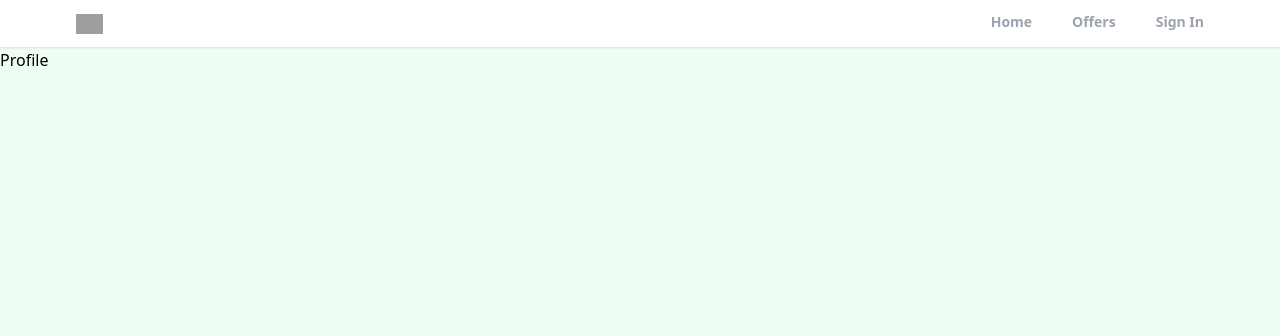
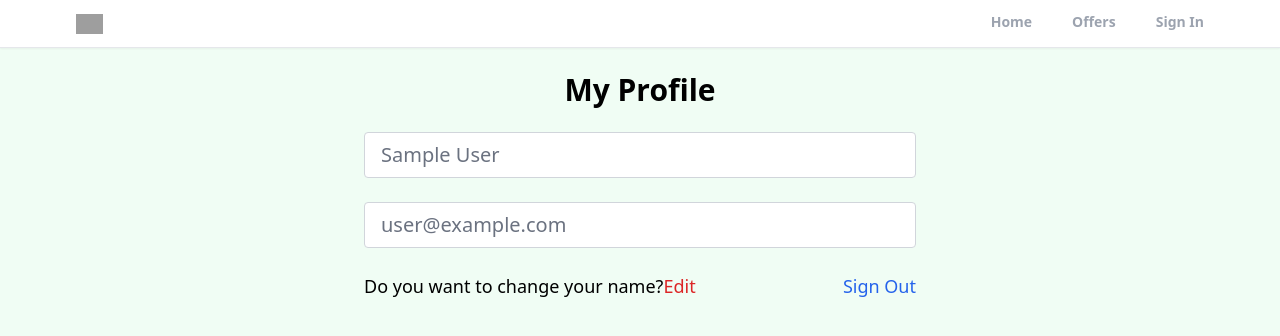
Before and after one commit to sahinmallik/realtor, a React (Create React App) app: page /profile in a window 1280 px wide. Shown: the top 336 px of the page. Built offline with nearby package versions, Linux system fonts and the light colour scheme; no server answers; sample sign-in values are in the browser's storage; grey boxes are pictures that could not be loaded; the HTML template or start-up script is replaced by a standard one.

Commit message:
Creating the profile and the custom hook to protect the login functionality

```diff
--- a/src/App.js
+++ b/src/App.js
@@ -8,6 +8,7 @@
 import Header from "./components/Header";
 import { ToastContainer } from "react-toastify";
 import "react-toastify/dist/ReactToastify.css";
+import PrivateRoute from "./components/PrivateRoute";
 
 function App() {
   return (
@@ -16,8 +17,11 @@
         <Header />
         <Routes>
           <Route path="/" element={<Home />} />
-          <Route path="/profile" element={<Profile />} />
+          <Route path="/profile" element={<PrivateRoute />}>
+            <Route path="/profile" element={<Profile />} />
+          </Route>
           <Route path="/offers" element={<Offers />} />
+
           <Route path="/sign-in" element={<SignIn />} />
           <Route path="/sign-up" element={<SignUp />} />
           <Route path="/forgot-password" element={<ForgotPassword />} />
--- /dev/null
+++ b/src/components/PrivateRoute.jsx
@@ -0,0 +1,10 @@
+import React from "react";
+import { Navigate, Outlet } from "react-router";
+import { useAuthStatus } from "../hooks/useAuthStatus";
+
+export default function PrivateRoute() {
+  const { loggedIn, checkingStatus } = useAuthStatus();
+  if (checkingStatus) return <h3>Loading...</h3>;
+  if (!loggedIn) return <Navigate to="/sign-in" />;
+  return <Outlet />;
+}
--- /dev/null
+++ b/src/hooks/useAuthStatus.jsx
@@ -0,0 +1,18 @@
+import { getAuth, onAuthStateChanged } from "firebase/auth";
+import { useEffect, useState } from "react";
+
+export function useAuthStatus() {
+  const [loggedIn, setLoggedIn] = useState(false);
+  const [checkingStatus, setCheckingStatus] = useState(true);
+
+  useEffect(() => {
+    const auth = getAuth();
+    onAuthStateChanged(auth, (user) => {
+      if (user) {
+        setLoggedIn(true);
+      }
+      setCheckingStatus(false);
+    });
+  });
+  return { loggedIn, checkingStatus };
+}
--- a/src/pages/Profile.jsx
+++ b/src/pages/Profile.jsx
@@ -1,5 +1,60 @@
-import React from "react";
+import { getAuth } from "firebase/auth";
+import React, { useState } from "react";
+import { useNavigate } from "react-router";
 
 export default function Profile() {
-  return <div>Profile</div>;
+  const auth = getAuth();
+  const navigate = useNavigate();
+  const [formData, setFormdata] = useState({
+    name: auth.currentUser.displayName,
+    email: auth.currentUser.email,
+  });
+  const { name, email } = formData;
+
+  const onLogOut = () => {
+    auth.signOut();
+    navigate("/");
+  };
+
+  return (
+    <section className="flex flex-col items-center justify-center max-w-6xl mx-auto">
+      <h1 className="mt-6 text-3xl font-bold text-center">My Profile</h1>
+      <div className="w-full md:w-[50%] mt-6 px-3">
+        <form>
+          {/* input field with the value of the variable "name" disabled and with a specific style. */}
+          <input
+            type="text"
+            id="name"
+            value={name}
+            disabled
+            className="w-full px-4 py-2 mb-6 text-xl text-gray-500 transition ease-in-out bg-white border-gray-300 rounded"
+          />
+
+          {/* input field with the value of the variable "email" disabled and with a specific style. */}
+
+          <input
+            type="email"
+            id="email"
+            value={email}
+            disabled
+            className="w-full px-4 py-2 mb-6 text-xl text-gray-500 transition ease-in-out bg-white border-gray-300 rounded"
+          />
+          <div className="flex justify-between mb-6 text-sm whitespace-nowrap sm:text-lg">
+            <p className="flex items-center">
+              Do you want to change your name?
+              <span className="text-red-600 transition duration-150 ease-in-out cursor-pointer hover:text-red-700">
+                Edit
+              </span>
+            </p>
+            <p
+              onClick={onLogOut}
+              className="text-blue-600 transition duration-150 ease-in-out cursor-pointer hover:text-blue-800"
+            >
+              Sign Out
+            </p>
+          </div>
+        </form>
+      </div>
+    </section>
+  );
 }
```
